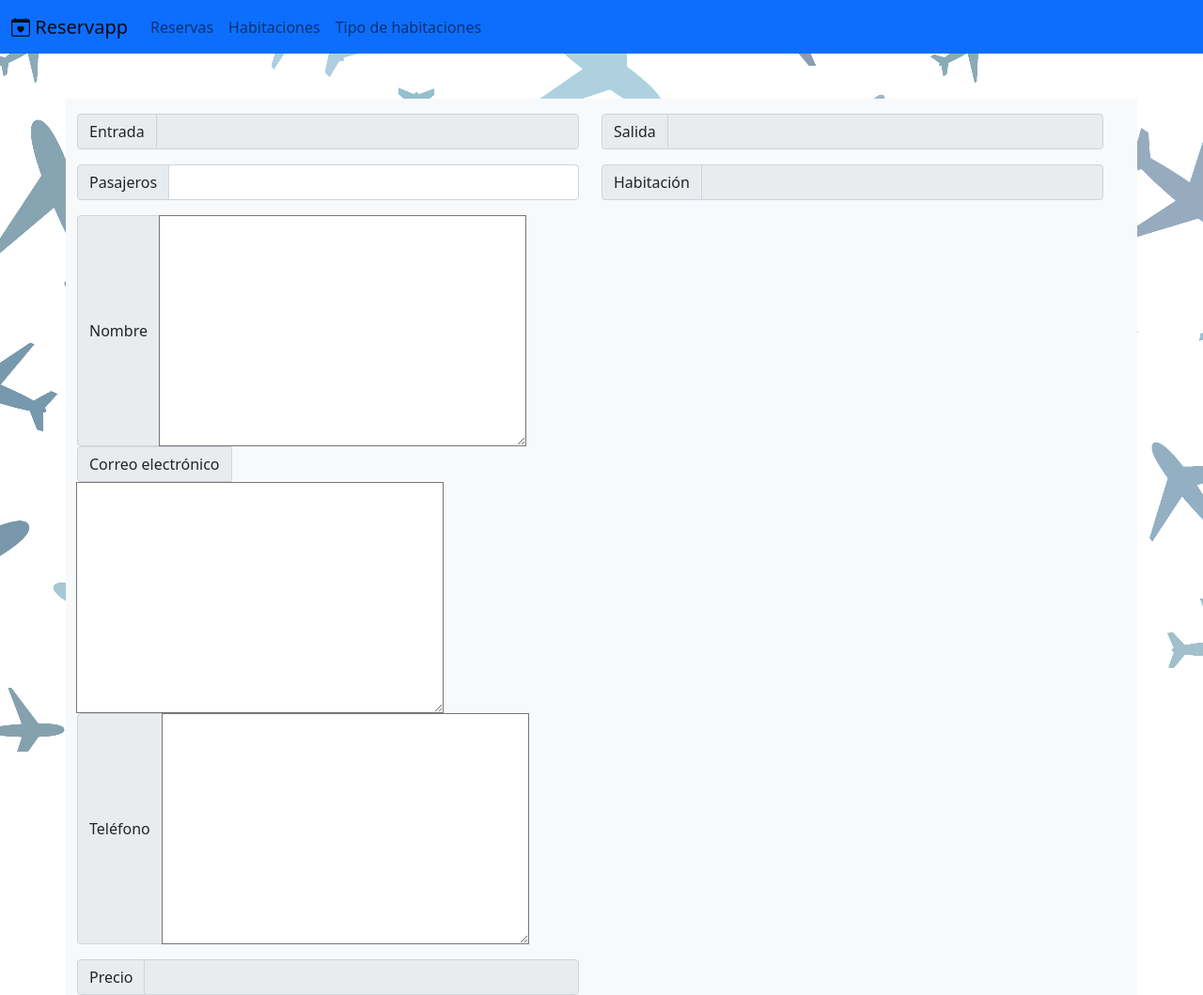
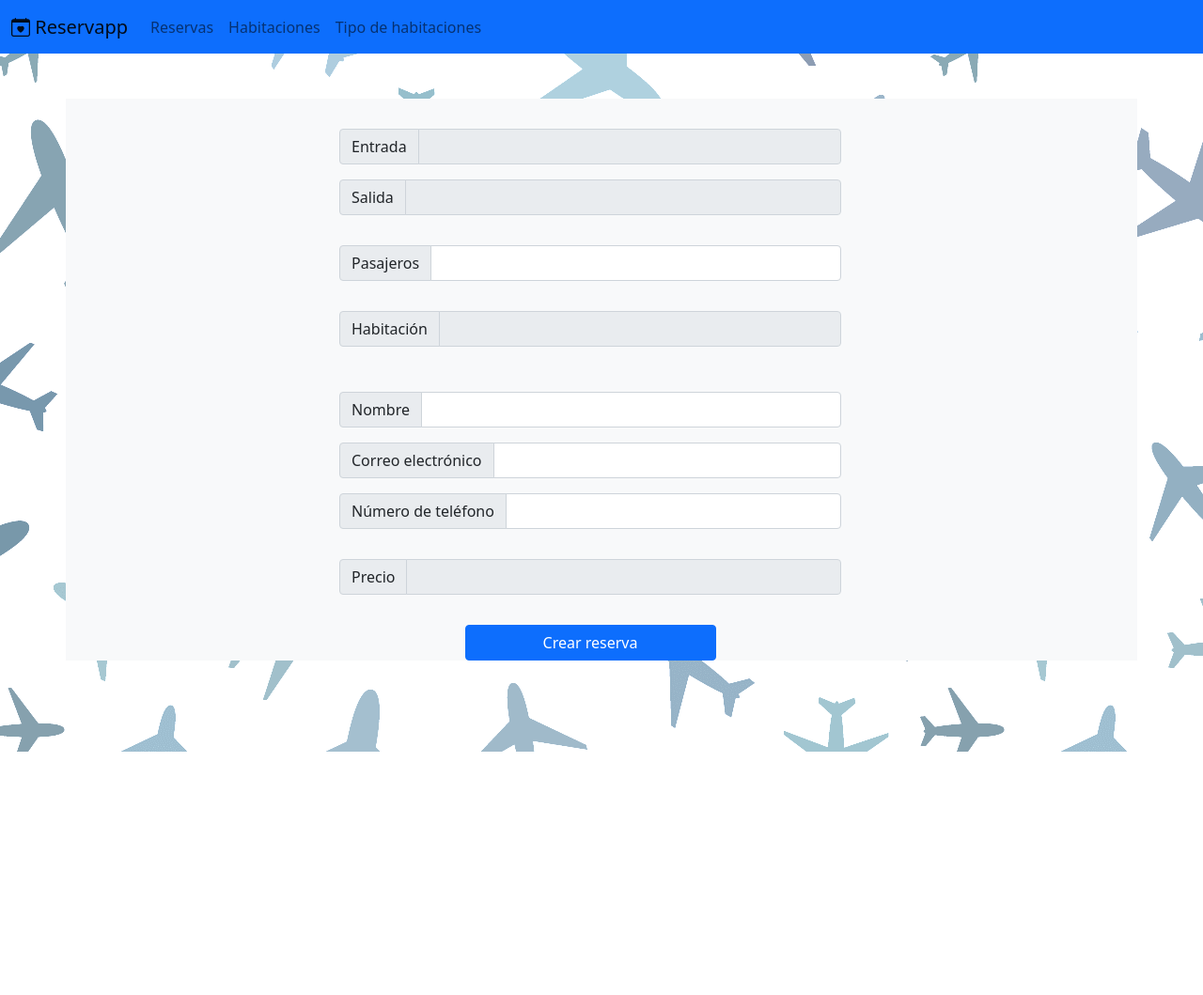
Before and after one commit to mggp/reservapp, a Django app: template bookings/templates/bookings/booking_form.html in a window 1280 px wide. Shown: the whole page at 94% size. After the commit the page ends 800 px from the top, so only its background shows below. Run offline with Django 3.2, Linux system fonts and the light colour scheme; the template is opened without the code that fills it: values that come from a table or form of the project are taken from there, others are empty.

Commit message:
Hago refactor del campo de contacto y completo formulario (vista, modelo, controlador y campo)

```diff
--- /dev/null
+++ b/bookings/fields.py
@@ -0,0 +1,89 @@
+from django.forms import MultiWidget, TextInput, EmailInput, MultiValueField, CharField, EmailField
+from django.db import models
+import json
+
+class ContactDetails(dict):
+    NAME = 'name'
+    EMAIL_ADDRESS = 'email_address'
+    PHONE_NUMBER = 'phone_number'
+
+    CONTACT_FIELDS = (NAME, EMAIL_ADDRESS, PHONE_NUMBER)
+
+    def __init__(self, **kwargs):
+        for key in self.CONTACT_FIELDS:
+            try:
+                self[key] = str(kwargs[key])
+            except:
+                self[key] = None
+
+class ContactDetailsWidget(MultiWidget):
+
+    def __init__(self, attrs = None, **kwargs):
+        widgets = [
+            TextInput(),
+            EmailInput(),
+            TextInput(),
+        ]
+
+        super().__init__(widgets = widgets, **kwargs)
+
+    def get_context(self, name, value, *attrs, **kwargs):
+        proto_context = super().get_context(name, value, *attrs, **kwargs)
+
+        LABELS = ('Nombre', 'Correo electrónico', 'Número de teléfono')
+        for count, widget in enumerate(proto_context['widget']['subwidgets']):
+            widget['template_name'] = 'bookings/widgets/sub_contact_details.html'
+            if widget['value'] is None:
+                widget['value'] = ''
+            widget['label'] = LABELS[count]
+
+        return proto_context
+
+    def decompress(self, value):
+        if not value:
+            return [None, None, None]
+
+        json_val = json.loads(value)
+
+        return [
+            json_val['name'],
+            json_val['email_address'],
+            json_val['phone_number']
+        ]
+
+
+class ContactDetailsField(MultiValueField):
+    def __init__(self, **kwargs):
+        fields = (
+            CharField(required = False, label = 'Name'),
+            EmailField(required = False, label = 'Email address'),
+            CharField(required = False, label = 'Phone number'),
+        )
+        kwargs['widget'] = ContactDetailsWidget
+        kwargs['fields'] = fields
+        kwargs.pop('max_length', None)
+        super().__init__(require_all_fields = False, **kwargs)
+
+    def compress(self, data_list):
+        return json.dumps({'name': data_list[0], 'email_address': data_list[1], 'phone_number': data_list[2]})
+
+class ContactDetailsModelField(models.TextField):
+    def formfield(self, **kwargs):
+        defaults = {'form_class': ContactDetailsField}
+        defaults.update(kwargs)
+        return super().formfield(**defaults)
+
+    def to_python(self, value):
+        if value is None:
+            return value
+
+        if isinstance(value, ContactDetails):
+            return value
+
+        return ContactDetails(**json.loads(value))
+
+    def get_prep_value(self, value):
+        return json.dumps(value)
+
+    def value_to_string(self, obj) -> str:
+        return json.dumps(obj)
--- a/bookings/forms.py
+++ b/bookings/forms.py
@@ -1,14 +1,18 @@
-from django.forms import Form, ModelForm, DateInput
-from django.db import models
+from django.forms import ModelForm
 from .models import Booking
+
+DEFAULT_INPUT_ATTRS = {'class': 'form-control text-end'}
 
 class BookingForm(ModelForm):
 
     def __init__(self, *args, **kwargs):
+        disabled_field_attrs = dict(DEFAULT_INPUT_ATTRS)
+        disabled_field_attrs['disabled'] = ''
+
         super().__init__(*args, **kwargs)
-        self.fields['start_date'].widget.attrs.update({'class': 'form-control', 'disabled': ''})
-        self.fields['end_date'].widget.attrs.update({'class': 'form-control', 'disabled': ''})
-        self.fields['guest_count'].widget.attrs.update({'class': 'form-control'})
+        self.fields['start_date'].widget.attrs.update(disabled_field_attrs)
+        self.fields['end_date'].widget.attrs.update(disabled_field_attrs)
+        self.fields['guest_count'].widget.attrs.update(DEFAULT_INPUT_ATTRS)
 
     class Meta:
         model = Booking
--- a/bookings/models.py
+++ b/bookings/models.py
@@ -1,40 +1,5 @@
 from django.db import models
-import json
-
-class ContactDetails(dict):
-    NAME = 'name'
-    EMAIL_ADDRESS = 'email_address'
-    PHONE_NUMBER = 'phone_number'
-
-    CONTACT_FIELDS = (NAME, EMAIL_ADDRESS, PHONE_NUMBER)
-
-    def __init__(self, **kwargs):
-        for key in self.CONTACT_FIELDS:
-            try:
-                self[key] = str(kwargs[key])
-            except:
-                self[key] = None
-
-class ContactDetailsField(models.TextField):
-    name = models.CharField(max_length = 255, blank = True)
-    email_address = models.EmailField(blank = True)
-    phone_number = models.CharField(max_length = 255, blank = True)
-
-    def to_python(self, value):
-        if value is None:
-            return value
-
-        if isinstance(value, ContactDetails):
-            return value
-
-        return ContactDetails(**json.loads(value))
-
-    def get_prep_value(self, value):
-        return json.dumps(value)
-
-    def value_to_string(self, obj) -> str:
-        return json.dumps(obj)
-
+from .fields import ContactDetailsModelField
 
 # TODO: add field descriptions?
 class RoomType(models.Model):
@@ -63,8 +28,7 @@ class Booking(models.Model):
         primary_key = True)
     price = models.DecimalField(decimal_places = 2, max_digits = 20)
     guest_count = models.PositiveSmallIntegerField()
-    # TODO: tidy/refactor contact details. Could also be a collection?
-    contact_info = ContactDetailsField()
+    contact_info = ContactDetailsModelField()
     room = models.ForeignKey(Room, on_delete = models.SET_NULL, null = True)
 
     def __str__(self) -> str:
--- a/bookings/templates/bookings/booking_form.html
+++ b/bookings/templates/bookings/booking_form.html
@@ -1,58 +1,58 @@
 {% extends "bookings/form.html" %}
 
 {% block form_content %}
-<form>
-    <div class="row">
-        <div class="col-6">
+<form class="text-center">
+    <div class="row gy-2 justify-content-center">
+        <div class="col-12 col-md-8 col-lg-6">
             <div class="input-group fieldWrapper">
                 <span class="input-group-text mr-2" for="{{ form.start_date.id_for_label }}">Entrada</span>
                 {{ form.start_date }}
             </div>
         </div>
-        <div class="col-6">
+    </div>
+    <div class="row gy-2 justify-content-center">
+        <div class="col-12 col-md-8 col-lg-6">
             <div class="input-group fieldWrapper">
                 <span class="input-group-text mr-2" for="{{ form.end_date.id_for_label }}">Salida</span>
                 {{ form.end_date }}
             </div>
         </div>
     </div>
-    <div class="row gy-2">
-        <div class="col-6">
+    <div class="row gy-3 justify-content-center">
+        <div class="col-12 col-md-8 col-lg-6">
             <div class="input-group fieldWrapper">
                 <span class="input-group-text mr-2" for="{{ form.guest_count.id_for_label }}">Pasajeros</span>
                 {{ form.guest_count }}
             </div>
         </div>
-        <div class="col-6">
+    </div>
+    <div class="row gy-3 justify-content-center">
+        <div class="col-12 col-md-8 col-lg-6">
             <div class="input-group fieldWrapper">
                 <span class="input-group-text mr-2" for="{{ form.room.id_for_label }}">Habitación</span>
                 <input type="text" class="form-control text-end" disabled value="{{room}}">
             </div>
         </div>
     </div>
-    <div class="row gy-2">
-        <div class="col-6">
-            <div class="input-group fieldWrapper">
-                <span class="input-group-text mr-2" for="{{ form.contact_info.id_for_label }}">Nombre</span>
-                {{form.contact_info}}
-            </div>
-            <div class="input-group fieldWrapper">
-                <span class="input-group-text mr-2" for="{{ form.contact_info.id_for_label }}">Correo electrónico</span>
-                {{form.contact_info}}
-            </div>
-            <div class="input-group fieldWrapper">
-                <span class="input-group-text mr-2" for="{{ form.contact_info.id_for_label }}">Teléfono</span>
-                {{form.contact_info}}
-            </div>
+    <div class="row gy-3 justify-content-center">
+        <div class="col">
+            {{ form.contact_info }}
         </div>
     </div>
-    <div class="row gy-2">
-        <div class="col-6">
+    <div class="row gy-3 justify-content-center">
+        <div class="col-12 col-md-8 col-lg-6">
             <div class="input-group fieldWrapper">
                 <span class="input-group-text mr-2" for="{{ form.price.id_for_label }}">Precio</span>
                 <input type="text" class="form-control text-end" disabled value="{{price}}">
             </div>
         </div>
     </div>
+    <div class="row gy-3 justify-content-center">
+        <div class="col-12 col-md-8 col-lg-6 text-center">
+            <button type="submit" class="btn btn-primary w-50">
+                Crear reserva
+            </button>
+        </div>
+    </div>
 </form>
 {% endblock form_content %}
--- /dev/null
+++ b/bookings/templates/bookings/widgets/sub_contact_details.html
@@ -0,0 +1,8 @@
+<div class="row justify-content-center">
+    <div class="col-12 col-md-8 col-lg-6 gy-3">
+        <div class="input-group">
+            <span class="input-group-text mr-2" for="{{ widget.name }}">{{ widget.label }}</span>
+            <input type="{{ widget.type }}" {{ widget.attrs }} class="form-control text-end" value="{{ widget.value }}">
+        </div>
+    </div>
+</div>
```
Also changed, not shown: bookings/views.py (+4 -3 lines).
